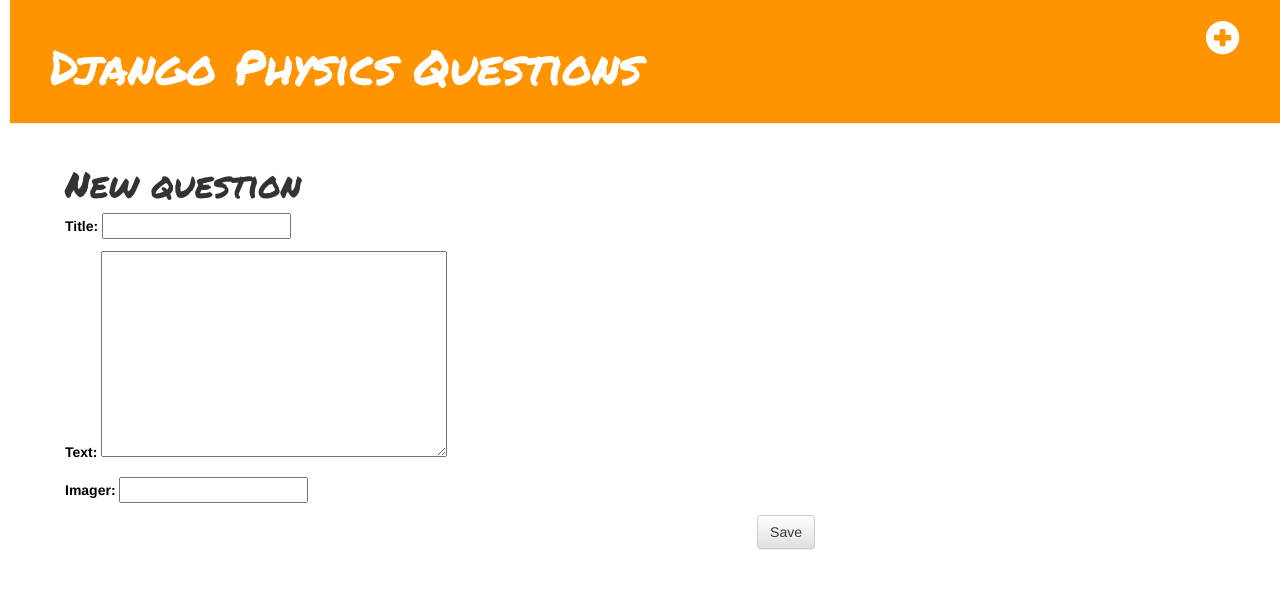
After one commit to joerow/physicsquiz, a Django app: page /question/new/ in a window 1280 px wide. The commit adds this page. Shown: the top 589 px of the page. Run offline with Django 3.2, Linux system fonts and the light colour scheme; some libraries are stand-ins or nearby versions.

Commit message:
Added and unsaving new question form

```diff
--- /dev/null
+++ b/question/forms.py
@@ -0,0 +1,9 @@
+from django import forms
+
+from .models import CalculationQuestion
+
+class CalculationQuestionForm(forms.ModelForm):
+
+    class Meta:
+        model = CalculationQuestion
+        fields = ('title', 'text', 'imager')
--- a/question/static/css/question.css
+++ b/question/static/css/question.css
@@ -34,7 +34,7 @@
   float: right;
 }
 
-.post-form textarea, .post-form input {
+.question-form textarea, .question-form input {
   width: 100%;
 }
 
@@ -45,10 +45,10 @@
   margin-right: 20px;
 }
 
-.post {
+.question {
   margin-bottom: 70px;
 }
 
-.post h1 a, .post h1 a:visited {
+.question h1 a, .question h1 a:visited {
   color: #ff9400;
 }
--- a/question/templates/question/base.html
+++ b/question/templates/question/base.html
@@ -10,6 +10,7 @@
     </head>
     <body>
         <div class="page-header">
+            <a href="{% url 'question_new' %}" class="top-menu"><span class="glyphicon glyphicon-plus-sign"></span></a>
             <h1><a href="/">Django Physics Questions</a></h1>
         </div>
         <div class="content container">
--- a/question/templates/question/question_detail.html
+++ b/question/templates/question/question_detail.html
@@ -1,7 +1,7 @@
 {% extends 'question/base.html' %}
 
 {% block content %}
-    <div class="post">
+    <div class="question">
         {% if question.published_date %}
             <div class="date">
                 {{ question.published_date }}
@@ -9,5 +9,6 @@
         {% endif %}
         <h1>{{ question.title }}</h1>
         <p>{{ question.text|linebreaksbr }}</p>
+        <img <source src="{{ question.imager }}" type="static" >
     </div>
-{% endblock %}
+{% endblock content %}
--- /dev/null
+++ b/question/templates/question/question_edit.html
@@ -0,0 +1,9 @@
+{% extends 'question/base.html' %}
+
+{% block content %}
+    <h1>New question</h1>
+    <form method="QUESTION" class="q-form">{% csrf_token %}
+        {{ form.as_p}}
+        <button type="submit" class="save btn btn-default">Save</button>
+    </form>
+{% endblock content %}
--- a/question/templates/question/question_list.html
+++ b/question/templates/question/question_list.html
@@ -2,7 +2,7 @@
 
 {% block content %}
     {% for CalculationQuestion in questions %}
-    <div class="post">
+    <div class="question">
     <h1><a href="{% url 'question_detail' pk=CalculationQuestion.pk %}">{{ CalculationQuestion.title }}</a></h1>
     <p>{{ CalculationQuestion.text|linebreaksbr }}</p>
         <div class="date">
--- a/question/urls.py
+++ b/question/urls.py
@@ -4,5 +4,5 @@
 urlpatterns = [
     url(r'^$', views.question_list, name='question_list'),
     url(r'^question/(?P<pk>\d+)/$', views.question_detail, name='question_detail'),
-
+    url(r'^question/new/$', views.question_new, name='question_new'),
 ]
--- a/question/views.py
+++ b/question/views.py
@@ -1,6 +1,7 @@
 from django.shortcuts import render, get_object_or_404
 from .models import CalculationQuestion
 from django.utils import timezone
+from .forms import CalculationQuestionForm
 # Create your views here.
 
 
@@ -12,3 +13,7 @@
 def question_detail(request, pk):
     question = get_object_or_404(CalculationQuestion, pk=pk)
     return render(request, 'question/question_detail.html', {'question': question})
+
+def question_new(request):
+    form = CalculationQuestionForm()
+    return render(request, 'question/question_edit.html', {'form': form})
```
